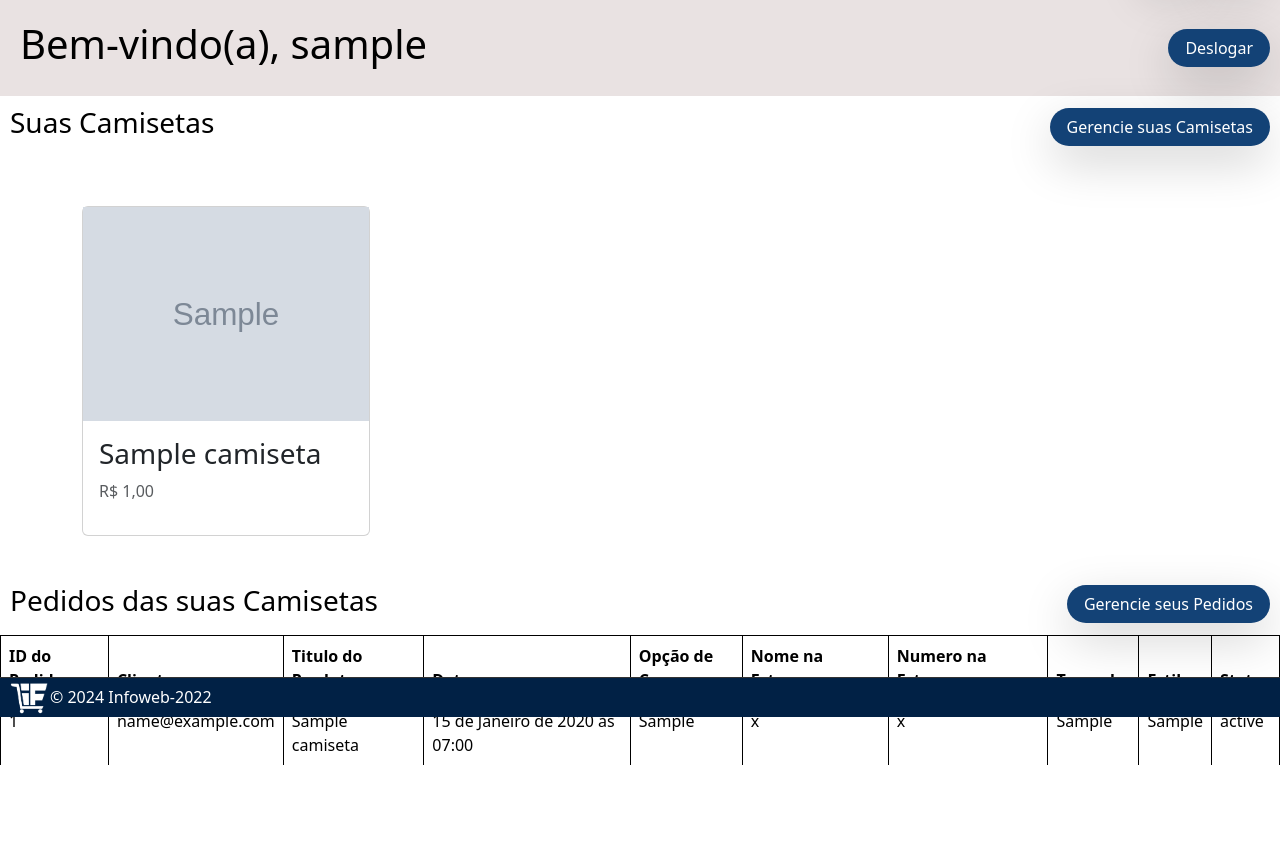
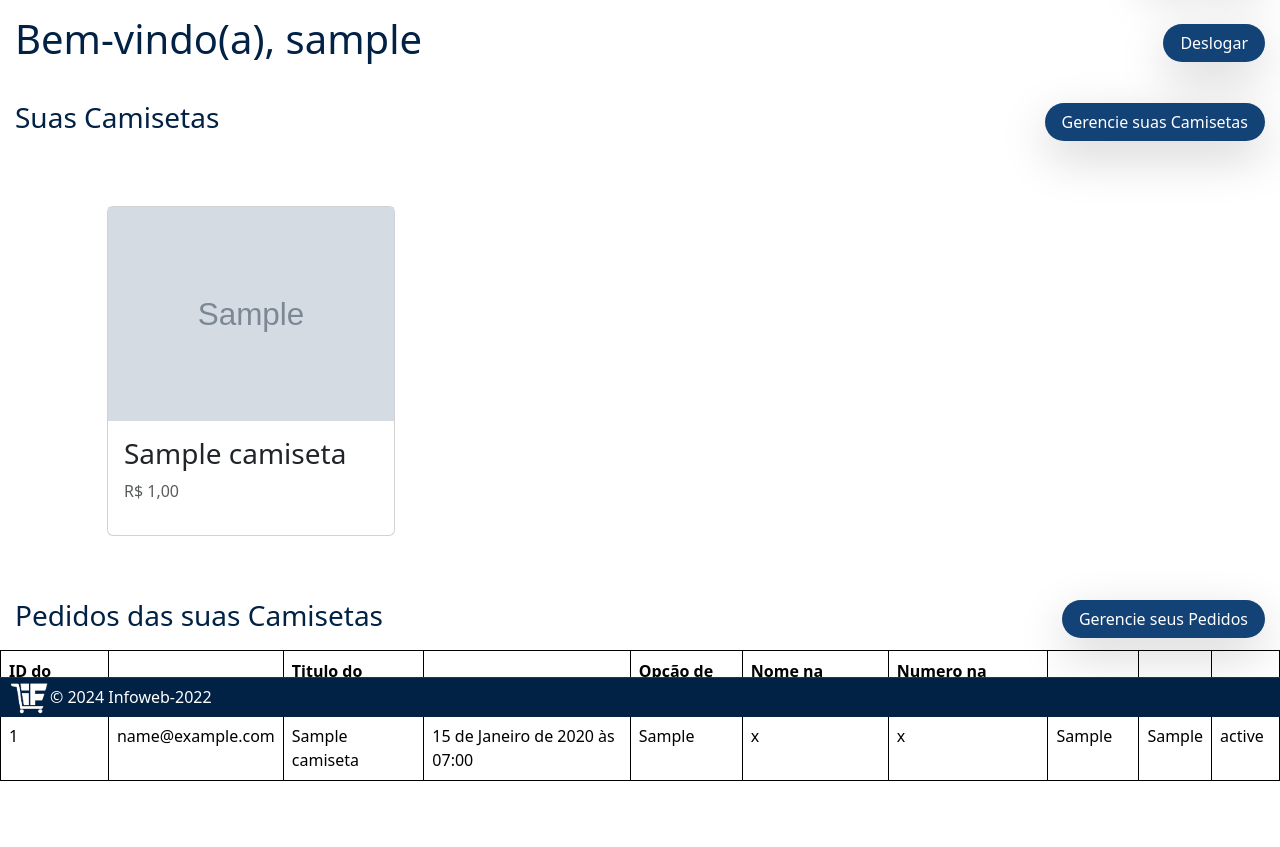
Before and after one commit to EugenioUrbano/IFSHOP, a Django app: page /perfil/ in a window 1280 px wide. Shown: the part 83-930 px from the top of the page. Before the commit the page ends 848 px from the top, so only its background shows below. Run offline with Django 5.2, Linux system fonts and the light colour scheme; a user stored in the database is signed in; tables that the repository leaves empty hold one stand-in row (values such as "Sample post"); grey boxes marked "Sample" are stand-in pictures; some libraries are stand-ins or nearby versions.

Commit message:
layout pt.1

```diff
--- a/ifshop/templates/carrinho.html
+++ b/ifshop/templates/carrinho.html
@@ -41,7 +41,7 @@
             <div >
                 <li class="p-1">
                     <button type="button" class="btn botoes shadow-lg rounded-pill px-3" data-bs-toggle="modal" data-bs-target="#staticBackdrop">
-                        Adicione as imagens aqui
+                        Cancelar pedido
                     </button>
 
                     <div class="modal fade" id="staticBackdrop" data-bs-backdrop="static" data-bs-keyboard="false" tabindex="-1" aria-labelledby="staticBackdropLabel" aria-hidden="true">
--- a/ifshop/templates/perfil.html
+++ b/ifshop/templates/perfil.html
@@ -7,25 +7,25 @@
 {% block filtro%} {% endblock %}
 
 {% block content %}
-<div style="background-color: #E9E2E2; color: black; padding: 10px;" class="d-flex flex-wrap align-items-center justify-content-center justify-content-md-between">
-  <h1 style="background-color: #E9E2E2; color: black; padding: 10px;">Bem-vindo(a), {{ request.user.username }}</h1>
-  <div class="text-end">
-    <button type="button" class="btn botoes shadow-lg rounded-pill px-3"><a href="{% url 'logout' %}" class="nav-link">Deslogar</a></button>
+<div style="background-color: #ffffff; color: black; padding: 0px;" class="d-flex flex-wrap align-items-center justify-content-center justify-content-md-between">
+  <h1 style=" color: #012145; padding: 15px;">Bem-vindo(a), {{ request.user.username }}</h1>
+  <div style="padding: 15px;" class="text-end">
+    <button  type="button" class="btn botoes shadow-lg rounded-pill px-3"><a href="{% url 'logout' %}" class="nav-link">Deslogar</a></button>
   </div>
 </div>
 {% if user.vendedor %}
-  <div style=" color: black; padding: 10px;" class="d-flex flex-wrap align-items-center justify-content-center justify-content-md-between">
+  <div style=" color: #012145; padding: 15px;" class="d-flex flex-wrap align-items-center justify-content-center justify-content-md-between">
     <h3>Suas Camisetas</h3>
     <div class="text-end">
         <button type="button" class="btn botoes shadow-lg rounded-pill px-3 "><a href="{% url 'gerenciar_pro' %}" class="nav-link">Gerencie suas Camisetas</a></button>
     </div>
   </div>
   {% if camisetas_com_imagens %}
-  <div class="album py-5 ">
+  <div style="padding-left: 50px;" class="album py-5 ">
       <div class="container">
-        <div class="row row-cols-1 row-cols-sm-2 row-cols-md-3 g-3 ">
-          {% for item in camisetas_com_imagens|slice:":3" %}
-          <div class="col-6 ">
+        <div class="row row-cols-1 ">
+          {% for item in camisetas_com_imagens|slice:":4" %}
+          <div class="col-3 ">
             <div class="card" style="width: 18rem;">
               {% if item.imagem_principal %}
                   <img src="{{ item.imagem_principal.imagem.url }}" alt="Imagem de {{ item.camiseta.nome }}" >
@@ -47,7 +47,7 @@
   {% else %}
       <p>Nenhuma camisa cadastrada.</p>
   {% endif %}
-  <div style=" color: black; padding-left: 10px;padding-right: 10px; padding-bottom: 10px;" class="d-flex flex-wrap align-items-center justify-content-center justify-content-md-between">
+  <div style=" color: #012145; padding: 15px; padding-bottom: 10px;" class="d-flex flex-wrap align-items-center justify-content-center justify-content-md-between">
     <h3>Pedidos das suas Camisetas</h3>
     <div class="text-end">
         <button type="button" class="btn botoes shadow-lg rounded-pill px-3 "><a href="{% url 'gerenciar_pedidos' %}" class="nav-link">Gerencie seus Pedidos</a></button>
@@ -71,17 +71,17 @@
         </thead>
         <tbody >
             {% for pedido in pedidos|slice:":3" %}
-                <tr class="border-end border-start">
-                    <td class="border border-black border-top-0 border-bottom-0">{{ pedido.id }}</td>
-                    <td class="border border-black border-top-0 border-bottom-0">{{ pedido.cliente }}</td>
-                    <td class="border border-black border-top-0 border-bottom-0">{{ pedido.camiseta.titulo }}</td>
-                    <td class="border border-black border-top-0 border-bottom-0">{{ pedido.data_pedido }}</td>
-                    <td class="border border-black border-top-0 border-bottom-0">{{ pedido.cor }}</td>
-                    <td class="border border-black border-top-0 border-bottom-0">{{ pedido.nome_estampa }}</td>
-                    <td class="border border-black border-top-0 border-bottom-0">{{ pedido.numero_estampa }}</td>
-                    <td class="border border-black border-top-0 border-bottom-0">{{ pedido.tamanho }}</td>
-                    <td class="border border-black border-top-0 border-bottom-0">{{ pedido.estilo }}</td>
-                    <td class="border border-black border-top-0 border-bottom-0">{{ pedido.status }}</td>
+                <tr class="border- border-start">
+                    <td class="border border-black border-top-0 border-bottom-40px">{{ pedido.id }}</td>
+                    <td class="border border-black border-top-0 border-bottom-40px">{{ pedido.cliente }}</td>
+                    <td class="border border-black border-top-0 border-bottom-40px">{{ pedido.camiseta.titulo }}</td>
+                    <td class="border border-black border-top-0 border-bottom-40px">{{ pedido.data_pedido }}</td>
+                    <td class="border border-black border-top-0 border-bottom-40px">{{ pedido.cor }}</td>
+                    <td class="border border-black border-top-0 border-bottom-40px">{{ pedido.nome_estampa }}</td>
+                    <td class="border border-black border-top-0 border-bottom-40px">{{ pedido.numero_estampa }}</td>
+                    <td class="border border-black border-top-0 border-bottom-40px">{{ pedido.tamanho }}</td>
+                    <td class="border border-black border-top-0 border-bottom-40px">{{ pedido.estilo }}</td>
+                    <td class="border border-black border-top-0 border-bottom-40px">{{ pedido.status }}</td>
                 </tr>
             {% endfor %}
         </tbody>
@@ -90,18 +90,18 @@
     <p>Nenhum pedido encontrado para suas camisetas.</p>
   {% endif %}
 {% else %}
-  <div style=" color: black; padding: 10px;" class="d-flex flex-wrap align-items-center justify-content-center justify-content-md-between">
+  <div style="color: #012145; padding: 15px;" class="d-flex flex-wrap align-items-center justify-content-center justify-content-md-between">
     <h3>Seus Pedidos</h3>
     <div class="text-end">
         <button type="button" class="btn botoes shadow-lg rounded-pill px-3 "><a href="{% url 'carrinho' %}" class="nav-link">Ver Mais Detalhes</a></button>
     </div>
   </div>
   {% if pedidos_com_imagem %}
-  <div class="album py-5 ">
+  <div style="padding-left: 50px;" class="album py-5 ">
       <div class="container">
-        <div class="row row-cols-1 row-cols-sm-2 row-cols-md-3 g-3 ">
-          {% for item in pedidos_com_imagem|slice:":3" %}
-          <div class="col-6 ">
+        <div class="row row-cols-1 ">
+          {% for item in pedidos_com_imagem|slice:":4" %}
+          <div class="col-3 ">
             <div class="card" style="width: 18rem;">
               {% if item.imagem_principal %}
                 <img src="{{ item.imagem_principal.imagem.url }}" alt="Imagem de {{ item.pedido.camiseta.titulo }}" class="thumbnail" style="width: 200px; height: 200px;">
```
Also changed, not shown: ifshop/static/css/style.css (line endings or trailing spaces).
